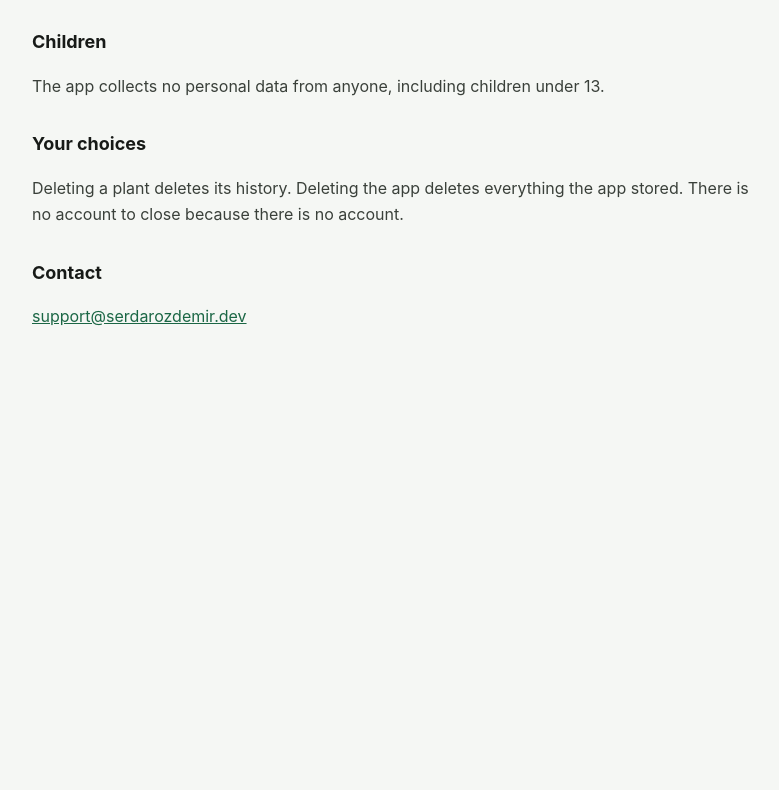
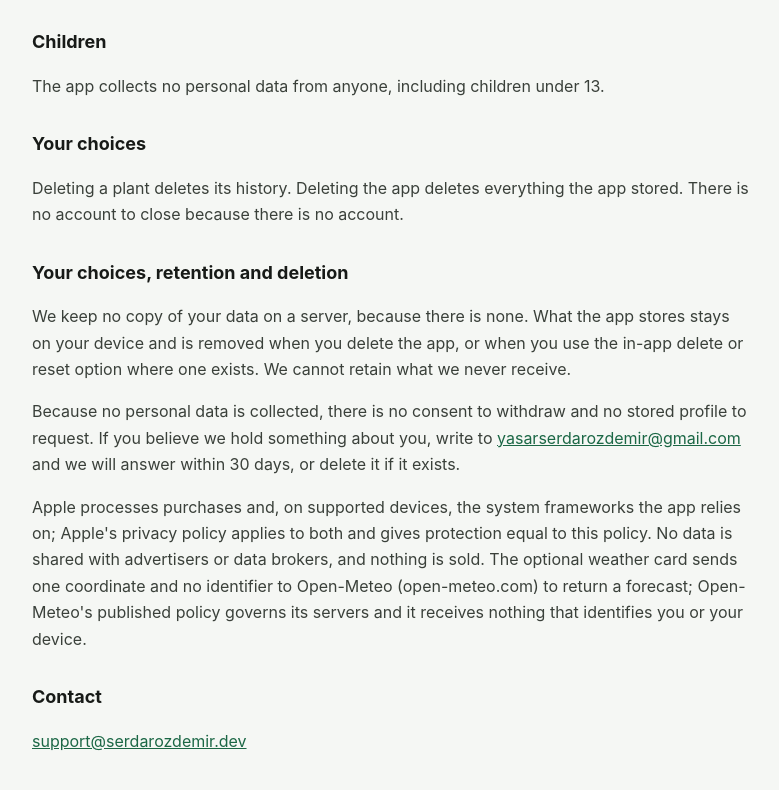
Before and after one commit to SerdarOzdemir89/petalwise-legal, a plain HTML site: page privacy.html in a window 1280 px wide. Shown: the part 973-1763 px from the top of the page, without its empty margins (248-1027 px from the left). Before the commit the page ends 1415 px from the top, so only its background shows below. Drawn offline with Linux system fonts and the light colour scheme.

Commit message:
Privacy policy: add retention, deletion and consent-withdrawal section (Guideline 5.1.1(i))

```diff
--- a/privacy.html
+++ b/privacy.html
@@ -58,6 +58,11 @@ th{font-size:12px;text-transform:uppercase;letter-spacing:.06em;color:#6f7670}
 <h2>Your choices</h2>
 <p>Deleting a plant deletes its history. Deleting the app deletes everything the app stored. There is no account to close because there is no account.</p>
 
+<h2>Your choices, retention and deletion</h2>
+<p>We keep no copy of your data on a server, because there is none. What the app stores stays on your device and is removed when you delete the app, or when you use the in-app delete or reset option where one exists. We cannot retain what we never receive.</p>
+<p>Because no personal data is collected, there is no consent to withdraw and no stored profile to request. If you believe we hold something about you, write to <a href="mailto:yasarserdarozdemir@gmail.com">yasarserdarozdemir@gmail.com</a> and we will answer within 30 days, or delete it if it exists.</p>
+<p>Apple processes purchases and, on supported devices, the system frameworks the app relies on; Apple's privacy policy applies to both and gives protection equal to this policy. No data is shared with advertisers or data brokers, and nothing is sold. The optional weather card sends one coordinate and no identifier to Open-Meteo (open-meteo.com) to return a forecast; Open-Meteo's published policy governs its servers and it receives nothing that identifies you or your device.</p>
+
 <h2>Contact</h2>
 <p><a href="mailto:support@serdarozdemir.dev">support@serdarozdemir.dev</a></p>
 </div>
```
